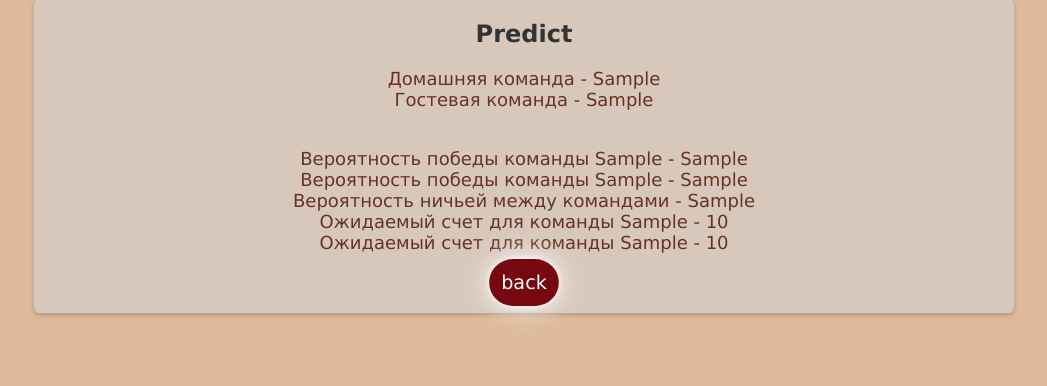
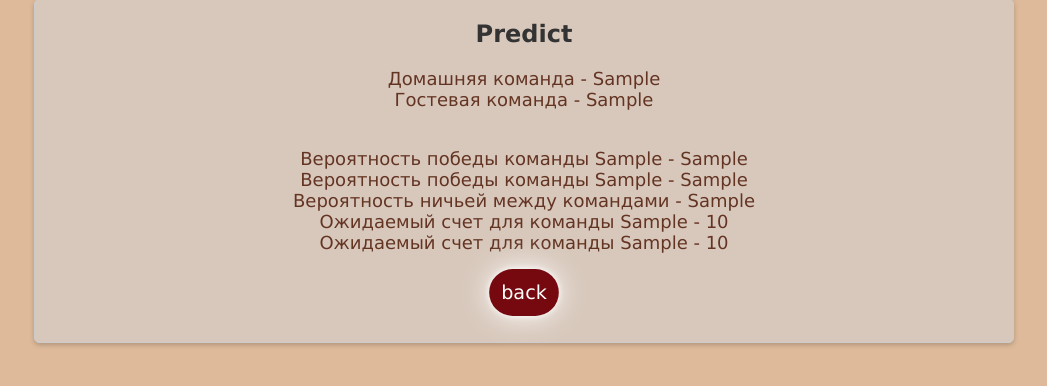
Before and after one commit to NikitaChernikov04/Football_Result_Predict, a Flask app: template web_app/templates/result.html in a window 1280 px wide. Shown: the part 191-577 px from the top of the page, without its empty margins (116-1163 px from the left). Run offline with Flask 3, Linux system fonts and the light colour scheme; the template is opened without the code that fills it: most values are stand-ins (such as "Sample title", 1, 10 or a date in 2020); parts of the project's set-up code (start-up, migrations or seed data) failed here and were passed over.

Commit message:
Update result.html

```diff
--- a/web_app/templates/result.html
+++ b/web_app/templates/result.html
@@ -79,9 +79,10 @@
 
         .btn {
             display: block;
-            margin-top: 20px;
+            margin-top: 30px;
             text-align: center;
             transform: scale(1.2);
+            margin-bottom: 20px;
         }
 
         .btn a {
```
